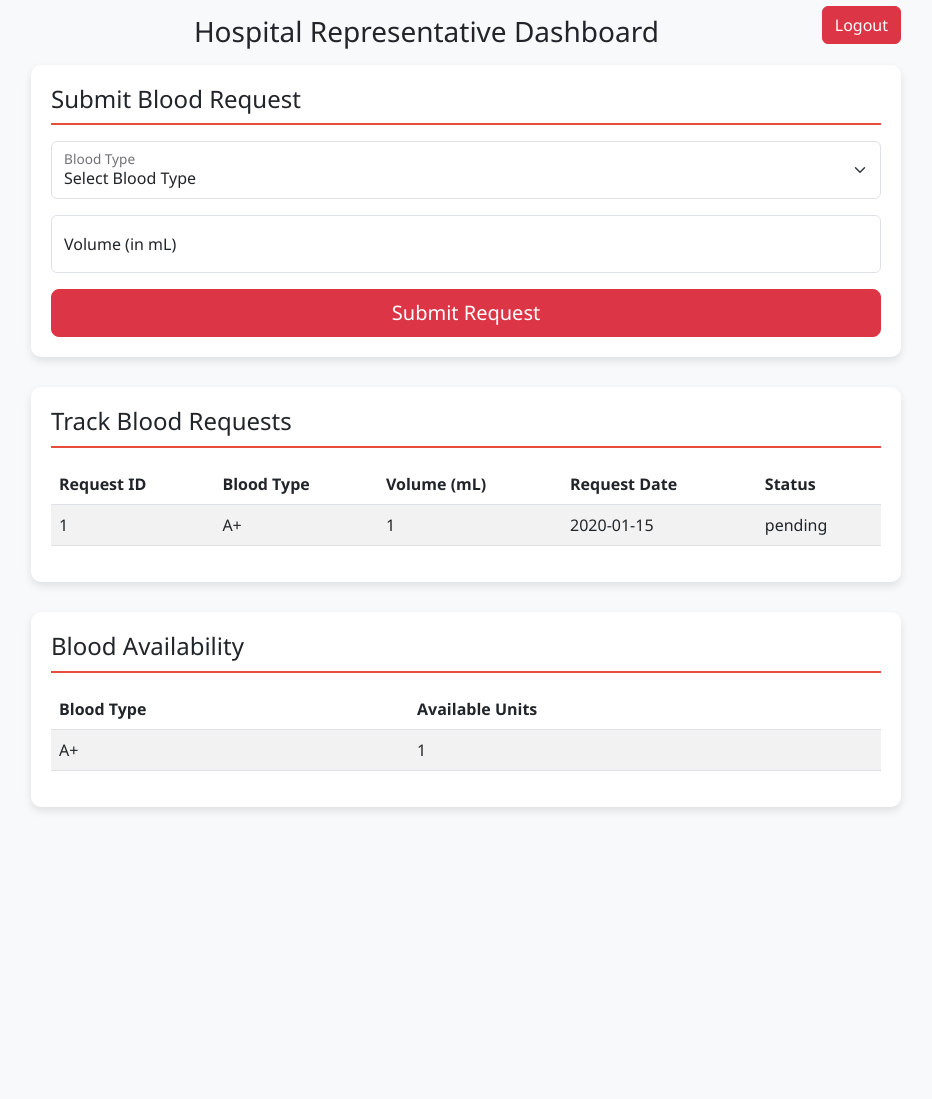
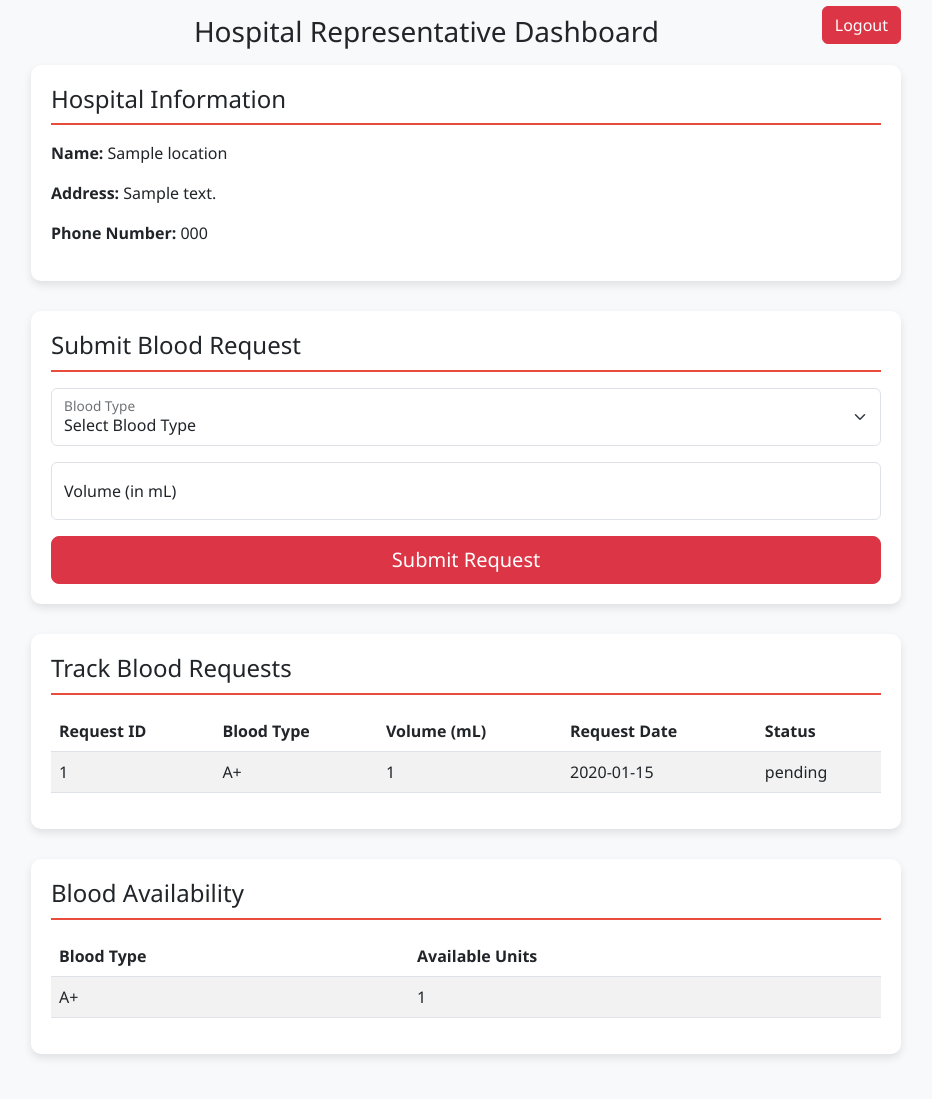
Before and after one commit to Premier42/BBMS, a PHP site: page /sections/hospital_rep/dashboard.php in a window 1280 px wide. Shown: the whole page, without its empty margins (174-1106 px from the left). Before the commit the page ends 811 px from the top, so only its background shows below. Run offline with PHP 8.4, Linux system fonts and the light colour scheme; the visitor is signed in with stand-in values (Sample User, id 1); tables that the repository leaves empty hold one stand-in row (values such as "Sample post").

Commit message:
updated dashboard

```diff
--- a/sections/hospital_rep/dashboard.php
+++ b/sections/hospital_rep/dashboard.php
@@ -27,6 +27,18 @@ $sql_inventory = "SELECT blood_units.blood_type, COUNT(blood_units.unit_id) AS a
                   GROUP BY blood_units.blood_type";
 $result_inventory = $conn->query($sql_inventory);
 $inventory = $result_inventory->fetch_all(MYSQLI_ASSOC);
+
+// Fetch hospital representative's hospital information
+$sql_hospital_info = "SELECT locations.name, locations.address, locations.phone_number
+                      FROM hospital_representative_info
+                      JOIN locations ON hospital_representative_info.hospital_id = locations.location_id
+                      WHERE hospital_representative_info.user_id = ?";
+$stmt_hospital_info = $conn->prepare($sql_hospital_info);
+$stmt_hospital_info->bind_param("i", $user_id);
+$stmt_hospital_info->execute();
+$result_hospital_info = $stmt_hospital_info->get_result();
+$hospital_info = $result_hospital_info->fetch_assoc();
+$stmt_hospital_info->close();
 
 $conn->close();
 ?>
@@ -79,6 +91,18 @@ $conn->close();
                 <button class="btn btn-danger" type="submit">Logout</button>
             </form>
         </h1>
+
+        <!-- Hospital Information -->
+        <div class="form-section">
+            <h2 class="h4 mb-3">Hospital Information</h2>
+            <?php if ($hospital_info): ?>
+                <p><strong>Name:</strong> <?php echo htmlspecialchars($hospital_info['name']); ?></p>
+                <p><strong>Address:</strong> <?php echo htmlspecialchars($hospital_info['address']); ?></p>
+                <p><strong>Phone Number:</strong> <?php echo htmlspecialchars($hospital_info['phone_number']); ?></p>
+            <?php else: ?>
+                <p>No hospital information found.</p>
+            <?php endif; ?>
+        </div>
 
         <!-- Submit and Track Blood Requests -->
         <div class="form-section">
```
